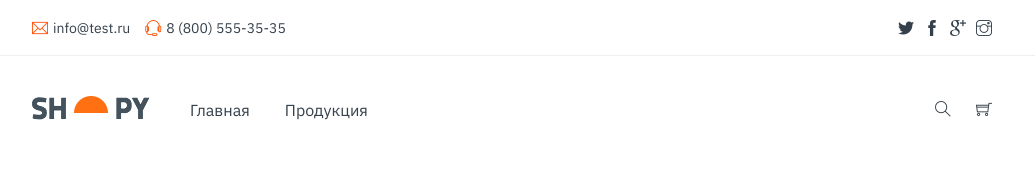
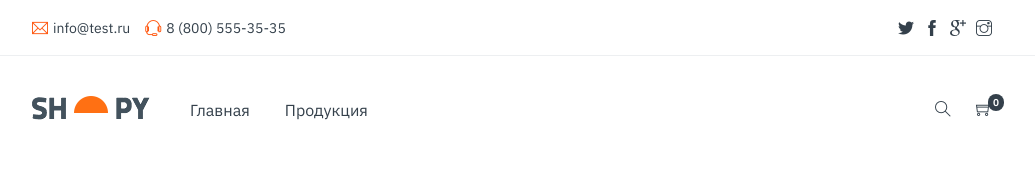
Before and after one commit to karchev97/rosecapvue, a Vue app: page /product/0 in a window 1280 px wide. Shown: the top 184 px of the page, without its empty margins (128-1163 px from the left). Built offline with nearby package versions, Linux system fonts and the light colour scheme; a small style sheet from the web is missing.

Commit message:
Реализовал добавление товаров в корзину

```diff
--- a/src/assets/scss/header.scss
+++ b/src/assets/scss/header.scss
@@ -107,7 +107,8 @@
 	.shop-nav{
 		display: flex;
 		flex-direction: row;
-		align-items: center;
+    align-items: center;
+    position: relative;
 
 		@include liDisplay();
 
@@ -117,7 +118,20 @@
 			& a{
 				@include defaultLink($mainDarkColor, 16px, $mainColor, $mainColor);
 			}
-		}
+    }
+
+    &__count{
+      font-size: 10px;
+      font-weight: 600;
+      color: #fff;
+      position: absolute;
+      background: $mainDarkColor;
+      padding: 2px 5px;
+      border-radius: 8px;
+      z-index: 99;
+      top: -6px;
+      right: -12px;
+    }
 	}
 }
 
--- a/src/components/header/Header.vue
+++ b/src/components/header/Header.vue
@@ -30,7 +30,9 @@
 
         <ul class="shop-nav">
           <li class="shop-nav__item"><a href="#"><span class="ti-search"></span></a></li>
-          <li class="shop-nav__item"><a href="#"><span class="ti-shopping-cart"></span></a></li>
+          <li class="shop-nav__item"><a href="#"><span class="ti-shopping-cart"></span>
+            <div class="shop-nav__count">{{ countCart.length }}</div>
+          </a></li>
         </ul>
       </nav>
     </div>
@@ -41,7 +43,8 @@
 export default {
   data(){
     return{
-      isOpen: false
+      isOpen: false,
+      countCart: this.$store.getters.CART_COUNT,
     }
   },
   methods: {
@@ -52,6 +55,12 @@ export default {
   created(){
     window.onresize = () => this.showMenu();
     this.showMenu();
+  },
+  watch: {
+    countCart: function(){
+      this.countCart = this.$store.getters.CART_COUNT
+    }
   }
+
 }
 </script>
--- a/src/components/main/Product.vue
+++ b/src/components/main/Product.vue
@@ -52,7 +52,8 @@ export default {
       count: 1,
       showModal: false,
       modalError: null,
-      textModal: ''
+      textModal: '',
+      timer: ''
     }
   },
   methods: {
@@ -70,18 +71,37 @@ export default {
       this.count++
     },
     addToCart: function(){
+      clearTimeout(this.timer)
+
       if(this.activeSize == null){
         this.modalError = false
         this.textModal = 'Выберите пожалуйста размер'
-      } else{
+      }
+
+      else{
         this.modalError = true
-        this.textModal = 'Товар был успешно добавлен в корзину'
+        let obj = {id: this.id, size: this.product.size[this.activeSize], count: this.count}
+
+        for(var i = 0; i < this.$store.getters.CART_COUNT.length; i++){
+          if((this.$store.getters.CART_COUNT[i].id == obj.id) && (this.$store.getters.CART_COUNT[i].size == obj.size)){
+            this.modalError = false
+            this.textModal = 'Вы уже добавили данный товар :('
+            continue
+          }
+        }
+
+        if(this.modalError){
+          this.$store.dispatch('addToCart', obj)
+          this.textModal = 'Товар был успешно добавлен в корзину'
+        }
       }
+
       this.showModal = true
-      setTimeout(function(){
+      this.timer = setTimeout(function(){
         this.showModal = false
       }.bind(this), 4000)
     },
+
     productInit: function(){
       this.id = this.$route.params.id
       for(var i = 0; i < this.$store.getters.PRODUCTS.length; i++){
@@ -97,9 +117,9 @@ export default {
   },
   watch: {
     $route:function () {
-      this.productInit();
+      this.activeSize = null
+      this.productInit()
     }
-
-  }
+  },
 }
 </script>
--- /dev/null
+++ b/src/store/export/cart.js
@@ -0,0 +1,21 @@
+export default {
+  state: {
+    products: []
+  },
+  mutations: {
+    addToCart(state, obj){
+      //console.log(this.getters.CART_COUNT)
+      state.products.push(obj)
+    }
+  },
+  actions: {
+    addToCart(context, obj){
+      context.commit('addToCart', obj)
+    }
+  },
+  getters: {
+    CART_COUNT: state => {
+      return state.products
+    }
+  }
+}
--- a/src/store/index.js
+++ b/src/store/index.js
@@ -2,12 +2,14 @@ import Vue from 'vue'
 import Vuex from 'vuex'
 import MainSlider from '@/store/export/mainSlider'
 import PopProducts from '@/store/export/popProducts'
+import Cart from '@/store/export/cart'
 
 Vue.use(Vuex)
 
 export default new Vuex.Store({
   modules: {
     MainSlider,
-    PopProducts
+    PopProducts,
+    Cart
   }
 })
```
